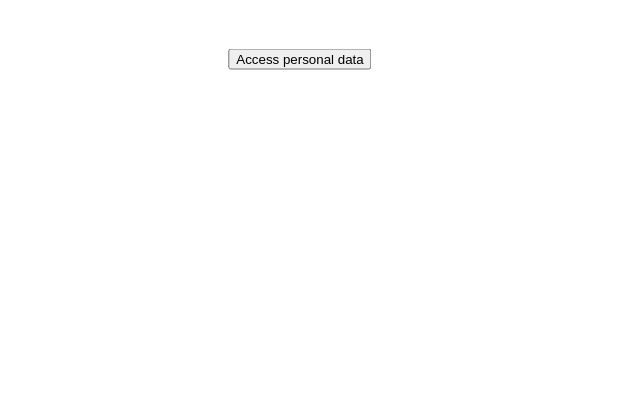
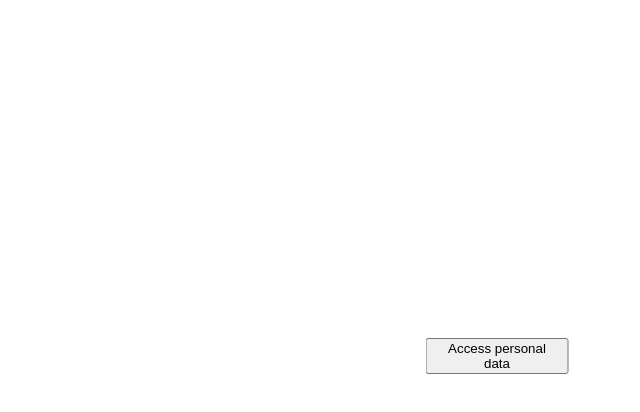
Before and after one commit to apdbutton/apdbutton, a plain HTML site: page index.html in a window 1280 px wide. Both pictures are taken after a click on the button "Access personal data". Shown: the whole page, without its empty margins (640-1280 px from the left). Drawn offline with Linux system fonts and the light colour scheme.

Commit message:
nuskajagsova

```diff
--- a/index.html
+++ b/index.html
@@ -14,23 +14,35 @@
   </head>
   <body>
     <button id="myButton">Access personal data</button>
-  <audio src="https://github.com/apdbutton/apdbutton/raw/main/X2Download.app%20-%20MC%20Hammer%20-%20U%20Can't%20Touch%20This%20(HQ)%20(64%20kbps).mp3" autoplay></audio>
+    <audio id="myAudio" src="https://github.com/apdbutton/apdbutton/raw/main/X2Download.app%20-%20MC%20Hammer%20-%20U%20Can't%20Touch%20This%20(HQ)%20(64%20kbps).mp3"></audio>
     <script>
-    // Get the button element
       const button = document.getElementById("myButton");
+      const audio = document.getElementById("myAudio");
+      let accessGranted = false;
 
-    // Define a function to move the button to a random position
       function moveButton() {
-      // Calculate a random position
-      const x = Math.floor(Math.random() * window.innerWidth);
-      const y = Math.floor(Math.random() * window.innerHeight);
-
-      // Set the button's position to the random position
+        if (accessGranted) {
+          const maxX = window.innerWidth - button.offsetWidth;
+          const maxY = window.innerHeight - button.offsetHeight;
+          let x = Math.max(0, Math.min(maxX, Math.floor(Math.random() * window.innerWidth)));
+          let y = Math.max(0, Math.min(maxY, Math.floor(Math.random() * window.innerHeight)));
+          if (x + button.offsetWidth > window.innerWidth) {
+            x = window.innerWidth - button.offsetWidth;
+          }
+          if (y + button.offsetHeight > window.innerHeight) {
+            y = window.innerHeight - button.offsetHeight;
+          }
           button.style.left = x + "px";
           button.style.top = y + "px";
         }
+      }
 
-    // Add an event listener to the button to move it on hover
+      button.addEventListener("click", function() {
+        accessGranted = true;
+        audio.play();
+        moveButton();
+      });
+
       button.addEventListener("mouseover", moveButton);
     </script>
   </body>
```
Lines whose indentation alone changed are shown as unchanged.
